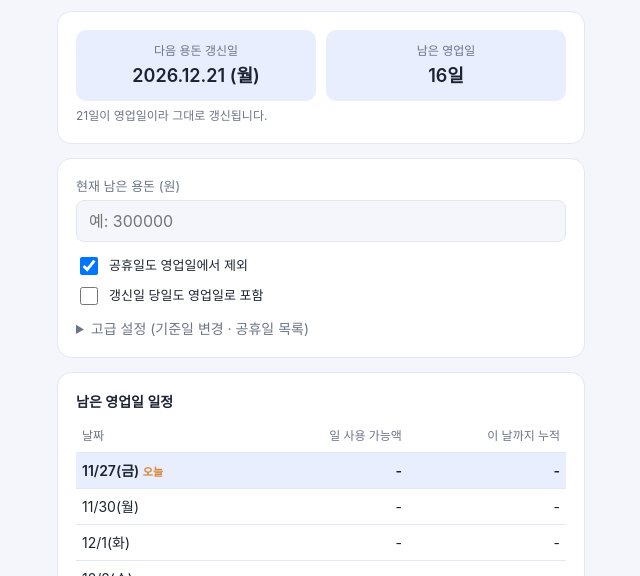
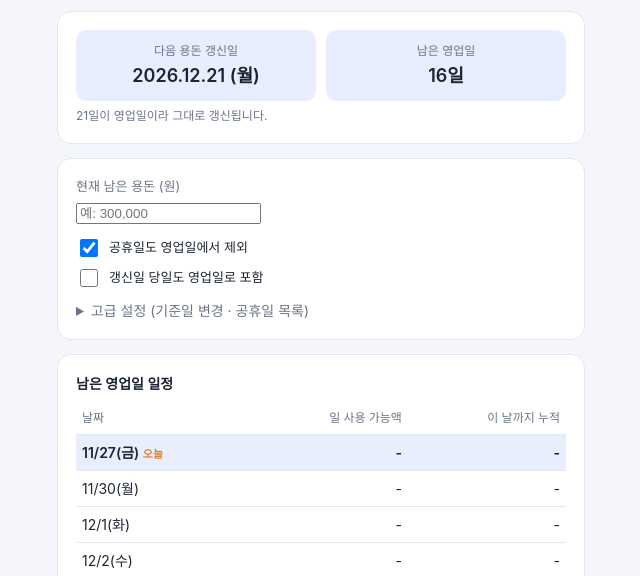
Before and after one commit to darktemfirex/pocketMoney, a plain HTML site: page index.html in a window 1280 px wide. Shown: the part 224-800 px from the top of the page, without its empty margins (319-959 px from the left). Drawn offline with Linux system fonts and the light colour scheme.

Commit message:
Add thousands separators to balance input
Co-Authored-By: Claude Sonnet 5.5 <noreply@anthropic.com>

```diff
--- a/index.html
+++ b/index.html
@@ -70,7 +70,7 @@
   <div class="card">
     <div class="row">
       <label for="balance">현재 남은 용돈 (원)</label>
-      <input id="balance" type="number" inputmode="numeric" min="0" placeholder="예: 300000">
+      <input id="balance" type="text" inputmode="numeric" autocomplete="off" placeholder="예: 300,000">
     </div>
     <div class="chk"><input id="exHoliday" type="checkbox" checked><label for="exHoliday" style="margin:0;color:inherit">공휴일도 영업일에서 제외</label></div>
     <div class="chk"><input id="incPayday" type="checkbox"><label for="incPayday" style="margin:0;color:inherit">갱신일 당일도 영업일로 포함</label></div>
@@ -167,7 +167,7 @@ function render(){
   const n = bdays.length;
   $("days").textContent = n + "일";
 
-  const raw = $("balance").value;
+  const raw = $("balance").value.replace(/[^\d]/g,"");
   const bal = raw===""? null : Number(raw);
   save("pm_balance", raw);
 
@@ -197,7 +197,21 @@ function render(){
 
 // 초기화
 $("holidays").value = load("pm_holidays", DEFAULT_HOLIDAYS.join("\n"));
+// 금액 입력: 숫자만 남기고 천 단위 콤마 표시 (커서 위치 유지)
+function formatMoneyInput(el){
+  const before = el.value;
+  const caret = el.selectionStart ?? before.length;
+  const digitsBeforeCaret = before.slice(0,caret).replace(/[^\d]/g,"").length;
+  const digits = before.replace(/[^\d]/g,"").replace(/^0+(?=\d)/,"");
+  const out = digits==="" ? "" : Number(digits).toLocaleString("ko-KR");
+  el.value = out;
+  let pos = 0, seen = 0;
+  while(pos < out.length && seen < digitsBeforeCaret){ if(/\d/.test(out[pos])) seen++; pos++; }
+  try{ el.setSelectionRange(pos,pos); }catch(e){}
+}
+$("balance").addEventListener("input", e => formatMoneyInput(e.target));
 $("balance").value = load("pm_balance","");
+formatMoneyInput($("balance"));
 $("exHoliday").checked = load("pm_exHoliday","1")==="1";
 $("incPayday").checked = load("pm_incPayday","0")==="1";
 ["balance","baseDate","holidays","exHoliday","incPayday"].forEach(id=>{
--- a/sw.js
+++ b/sw.js
@@ -1,5 +1,5 @@
 // 앱 셸 캐시. 파일을 수정하면 VERSION을 올려 캐시를 갱신하세요.
-const VERSION = "pocketmoney-v1";
+const VERSION = "pocketmoney-v2";
 const ASSETS = [
   "./",
   "./index.html",
```
